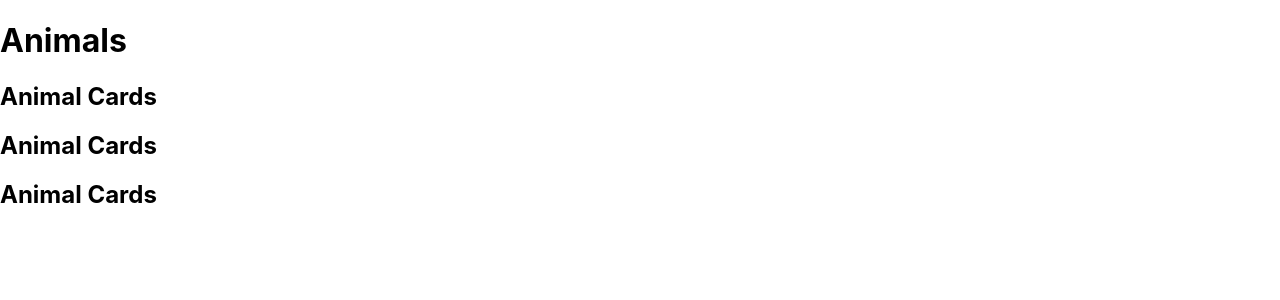
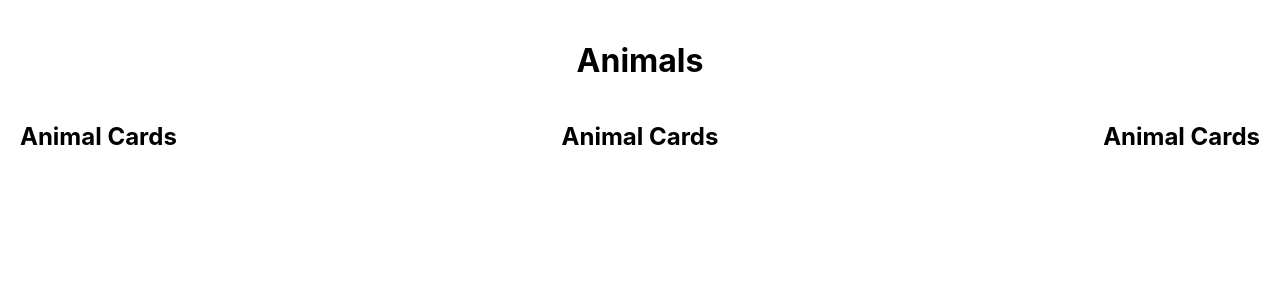
Before and after one commit to mohamedfazilk/react-hooks, a React (Create React App) app: page / in a window 1280 px wide. Shown: the top 300 px of the page. Built offline with nearby package versions, Linux system fonts and the light colour scheme.

Commit message:
place the styles for wrapper

```diff
--- a/src/components/Animalcard/AnimalCard.css
+++ b/src/components/Animalcard/AnimalCard.css
@@ -0,0 +1,12 @@
+.wrapper{
+    display: flex;
+    justify-content: space-between;
+    padding: 20px;
+
+    flex-wrap: wrap;
+}
+
+.wrapper h1 {
+    text-align: center;
+    width: 100%;
+   }
```
